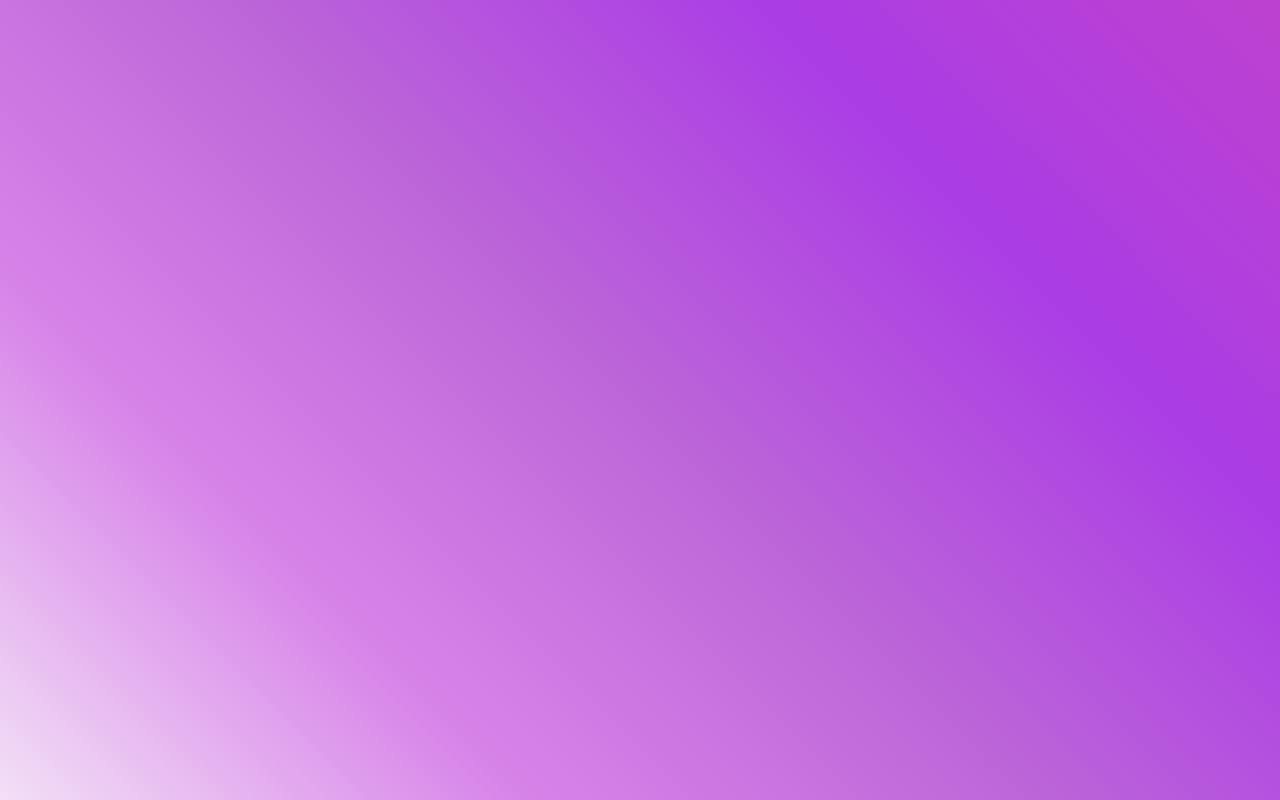
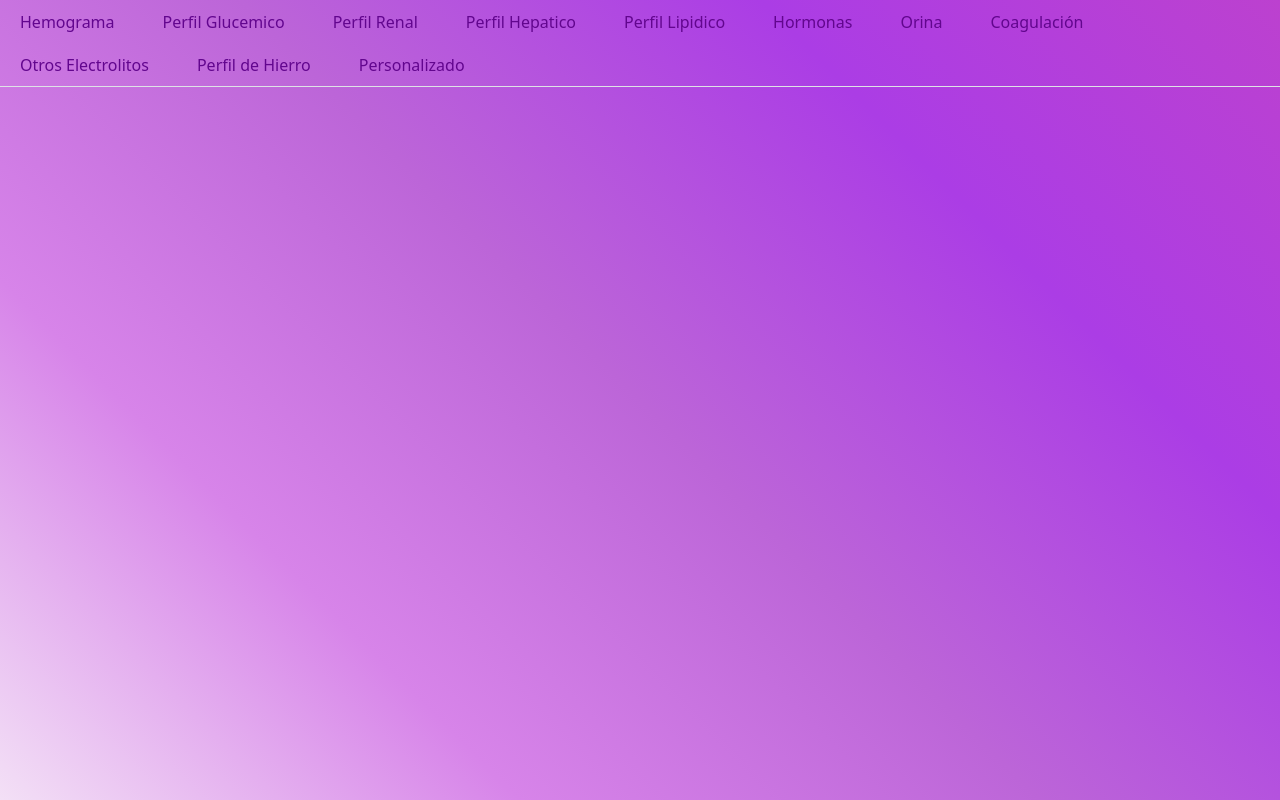
Before and after one commit to Natividadrodriguez/resultsync, a React (Vite) app: page /cargaresultados in a window 1280 px wide. Built offline with nearby package versions, Linux system fonts and the light colour scheme.

Commit message:
creo tabbed form y pruebo estilos

```diff
--- a/src/Components/CargaResultados/CargaResultados.css
+++ b/src/Components/CargaResultados/CargaResultados.css
@@ -0,0 +1,54 @@
+.tabs-container {
+  padding: 20px;
+  background-color: #f3e0f6;
+  border-radius: 8px;
+  box-shadow: 0 8px 20px rgba(0, 0, 0, 0.1);
+  margin-top: 20px;
+}
+
+.custom-nav-tabs .nav-tabs {
+  display: flex;
+  flex-direction: column;
+border-bottom: 2px solid #62068e
+}
+
+/* .nav-tabs {
+  display: flex;
+  flex-direction: column;
+  justify-content: flex-start;
+  border-bottom: 2px solid #62068e;
+  margin-bottom: 10px;
+} */
+
+.nav-tabs .nav-link {
+  background-color: transparent;
+  color: #62068e;
+  border: none;
+  font-weight: 500;
+  padding: 10px 20px;
+  text-align: center;
+  font-size: 1rem;
+  border-radius: 0;
+  margin-right: 8px;
+  transition: all 0.3s ease;
+}
+
+.nav-tabs .nav-link:hover {
+  color: #fff;
+  background-color: #62068e;
+  transform: translateY(-2px);
+}
+
+.nav-tabs .nav-link.active {
+  color: white;
+  background-color: #ab3de5;
+  border-bottom: 4px solid #62068e;
+}
+
+/* .tab-content {
+  padding: 20px;
+  background-color: #fff;
+  border-radius: 8px;
+  box-shadow: 0 8px 20px rgba(0, 0, 0, 0.1);
+  margin-top: 10px;
+} */
--- a/src/Components/CargaResultados/CargaResultados.jsx
+++ b/src/Components/CargaResultados/CargaResultados.jsx
@@ -1,10 +1,53 @@
 import React from 'react'
+import { Tab, Tabs } from 'react-bootstrap'
+import './CargaResultados.css'
 
 const CargaResultados = () => {
   return (
-    <div>
 
-    </div>
+
+<Tabs
+      defaultActiveKey="home"
+      transition={false}
+      id="noanim-tab-example"
+      className="mb-3"
+    >
+      <Tab eventKey="hemograma" title="Hemograma">
+        Tab content for Home
+      </Tab>
+      <Tab eventKey="perfil-glucemico" title="Perfil Glucemico" >
+        Tab content for Contact
+      </Tab>
+      <Tab eventKey="perfil-renal" title="Perfil Renal" >
+        Tab content for Contact
+      </Tab>
+      <Tab eventKey="perfil-hepatico" title="Perfil Hepatico">
+        Tab content for Profile
+      </Tab>
+      <Tab eventKey="perfil-lipidico" title="Perfil Lipidico" >
+        Tab content for Contact
+      </Tab>
+       <Tab eventKey="hormonas" title="Hormonas" >
+        Tab content for Contact
+      </Tab>
+       <Tab eventKey="orina" title="Orina" >
+        Tab content for Contact
+      </Tab>
+       <Tab eventKey="coagulacion" title="Coagulación" >
+        Tab content for Contact
+      </Tab>
+       <Tab eventKey="otros-electrolitos" title="Otros Electrolitos" >
+        Tab content for Contact
+      </Tab>
+       <Tab eventKey="perfil-hierro" title="Perfil de Hierro" >
+        Tab content for Contact
+      </Tab>
+       <Tab eventKey="personalizado" title="Personalizado" >
+        Tab content for Contact
+      </Tab>
+
+
+    </Tabs>
   )
 }
 
--- a/src/Components/HomePage/HomePage.css
+++ b/src/Components/HomePage/HomePage.css
@@ -19,7 +19,7 @@
   color: white;
   padding: 12px 26px;
   font-weight: 600;
-  border-radius: 12px;
+  border-radius: 4px;
   box-shadow: 0 6px 12px rgba(171, 61, 229, 0.3);
   transition: transform 0.2s ease, box-shadow 0.3s ease, background 0.3s ease;
 
--- a/src/Components/HomePage/HomePage.jsx
+++ b/src/Components/HomePage/HomePage.jsx
@@ -18,7 +18,10 @@ const HomePage = () => {
         <Card.Text>
 
         </Card.Text>
+        <Link to="/cargaresultados">
         <Button className="boton-ingresar">Ingresar</Button>
+        </Link>
+
       </Card.Body>
       <Card.Footer className="text-muted card-hyf"><small>ResultSync © 2025</small></Card.Footer>
     </Card>
```
